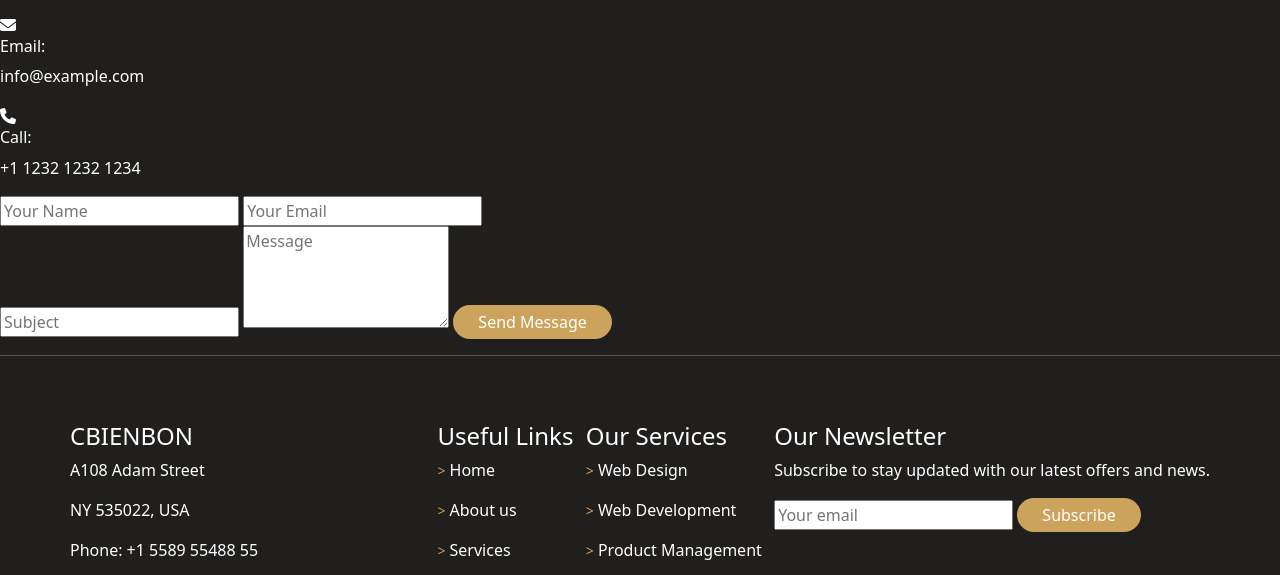
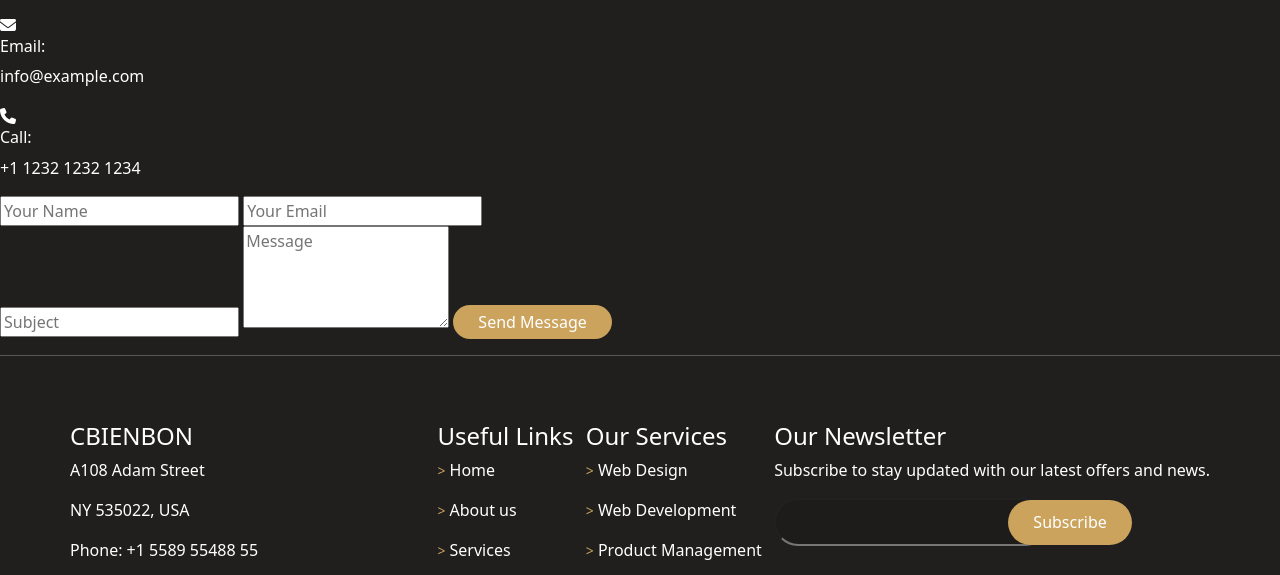
Before and after one commit to somaleyo/CBienBon, a website: page index.htm in a window 1280 px wide. Shown: the part 5985-6560 px from the top of the page. Drawn offline with Linux system fonts and the light colour scheme.

Commit message:
form footer style

```diff
--- a/index.htm
+++ b/index.htm
@@ -263,7 +263,7 @@
       <h4>Our Newsletter</h4>
       <p>Subscribe to stay updated with our latest offers and news.</p>
       <form class="subscription-form">
-        <input type="email" placeholder="Your email" required>
+        <input  type="email"  required>
         <button class="btn2" type="submit">Subscribe</button>
       </form>
     </div>
--- a/src/sass/modules/_bases.sass
+++ b/src/sass/modules/_bases.sass
@@ -246,6 +246,16 @@ body
 
             i
                 font-size: 20px
-                background-color: #27251F
+                background-color: #27251f03
                 border-radius: 50%
                 padding: 15px
+        .subscription-form
+            input
+                border-radius: 35px
+                padding:10px
+                padding-right: 30px
+                background-color: rgba(0, 0, 0, 0.1)
+        .btn2
+            padding-bottom: 11px
+            padding-top: 10px
+            margin-left: -45px
```
Also changed, not shown: public/styles/style.css, 1 other file.
